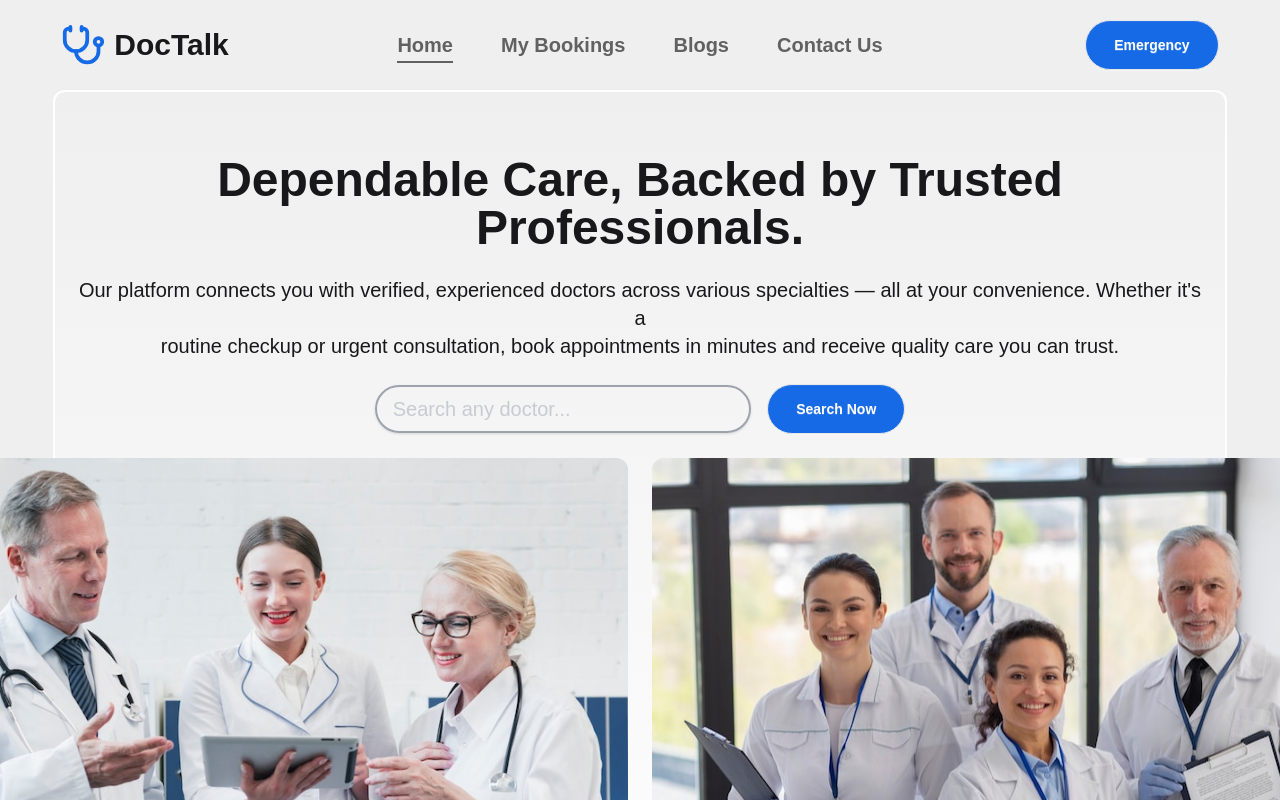
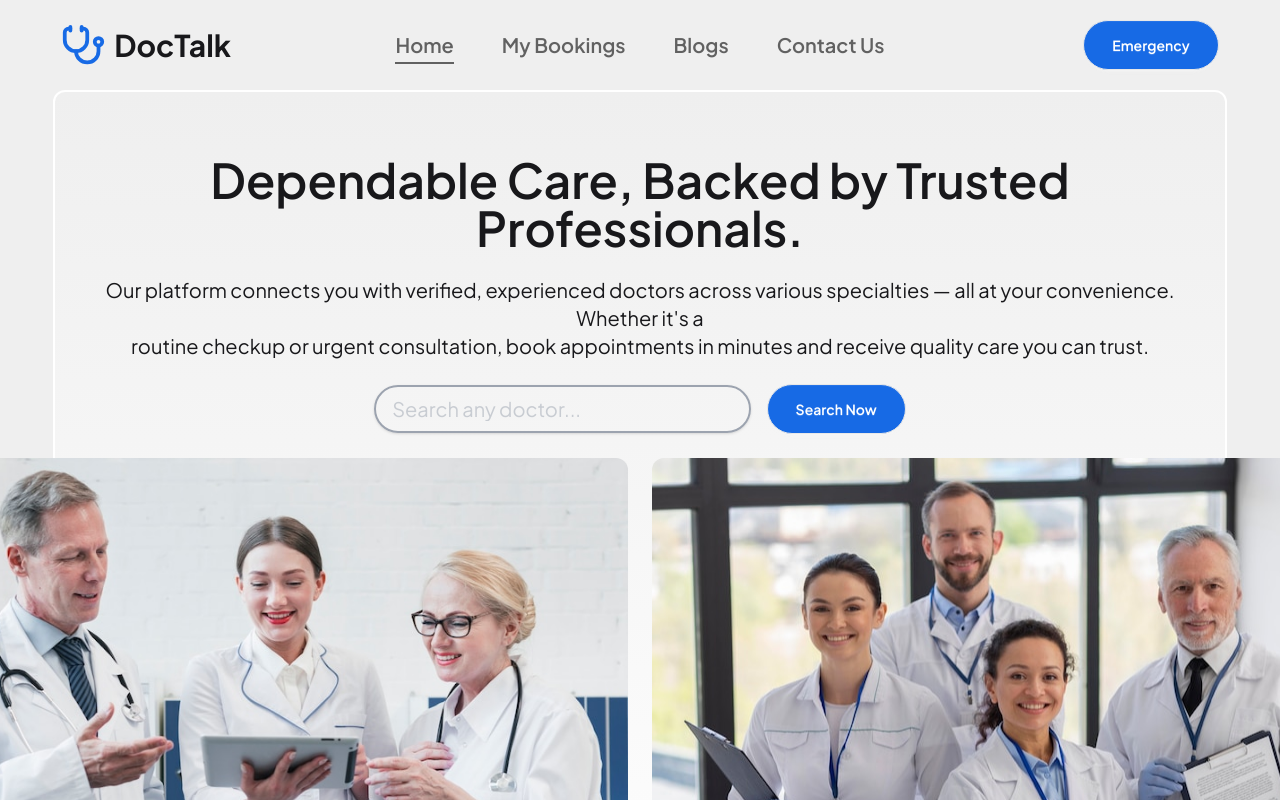
Before and after one commit to noboKumar/Doc-Talk, a React (Vite) app: page / in a window 1280 px wide. Shown: the top 800 px of the page. Built offline with nearby package versions, Linux system fonts and the light colour scheme.

Commit message:
fix font import

```diff
--- a/src/index.css
+++ b/src/index.css
@@ -1,12 +1,12 @@
+@import url("https://fonts.googleapis.com/css2?family=Plus+Jakarta+Sans:ital,wght@0,200..800;1,200..800&display=swap");
+
 @import "tailwindcss";
 @plugin "daisyui";
 
-@import url('https://fonts.googleapis.com/css2?family=Plus+Jakarta+Sans:ital,wght@0,200..800;1,200..800&display=swap');
-
-.plus-jakarta-sans-font{
+.plus-jakarta-sans-font {
   font-family: "Plus Jakarta Sans", sans-serif;
 }
-.active{
+.active {
   border-bottom: 2px solid;
   padding: 5px 0 5px 0;
 }
```
